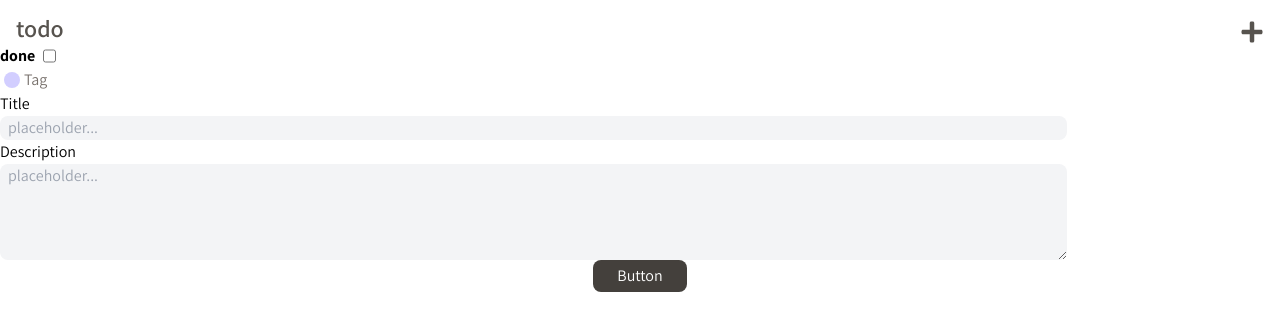
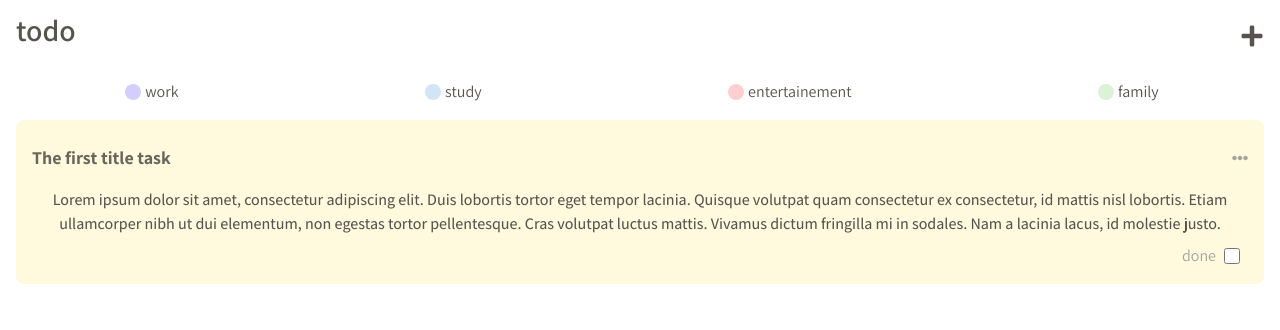
Before and after one commit to ShirleyBJ/todo_app_react, a React (Create React App) app: page / in a window 1280 px wide. Shown: the top 330 px of the page. Built offline with nearby package versions, Linux system fonts and the light colour scheme; the HTML template or start-up script is replaced by a standard one.

Commit message:
interface created - components of task assembled

```diff
--- a/src/App.js
+++ b/src/App.js
@@ -1,9 +1,6 @@
 import Header from "./components/header/Header.jsx";
-import CheckboxElement from "./components/checkbox/CheckboxElement.jsx";
-import TagElement from "./components/tag/TagElement.jsx";
-import TitleBox from "./components/input/TitleBox.jsx";
-import DescriptionBox from "./components/input/DescriptionBox.jsx";
-import Button from "./components/button/Button.jsx";
+import FilterBar from "./components/filterPanel/FilterBar.jsx";
+import Task from "./components/task/Task.jsx";
 
 import './App.css';
 
@@ -11,11 +8,8 @@ function App() {
   return (
     <div className="App">
       <Header/>
-      <CheckboxElement/>
-      <TagElement/>
-      <TitleBox/>
-      <DescriptionBox/>
-      <Button text="Button"/>
+      <FilterBar/>
+      <Task/>
     </div>
   );
 }
--- a/src/components/checkbox/CheckboxElement.jsx
+++ b/src/components/checkbox/CheckboxElement.jsx
@@ -2,9 +2,10 @@
 function CheckboxElement(){
     return (
         <>
-            <div className="flex">
-                <label htmlFor="taskChecked" className="font-bold">done</label>
-                <input type="checkbox" name="taskChecked" id="taskChecked" className="mx-2" />
+        {/* TODO: chage style of element if checkboxes is checked - state*/}
+            <div className="flex text-stone-400 items-center">
+                <label htmlFor="taskChecked" className="">done</label>
+                <input type="checkbox" name="taskChecked" id="taskChecked" className="accent-[#FFF9DE] mx-2 w-4 h-4 border-stone-400 rounded"/>
             </div>
         </>
     );
--- /dev/null
+++ b/src/components/filterPanel/FilterBar.jsx
@@ -0,0 +1,16 @@
+import TagElement from "../tag/TagElement";
+
+function FilterBar(){
+    return(
+        <>
+            <section className="flex w-full justify-around">
+                <TagElement color="bg-[#D2CEFF]" tagName="work"/>
+                <TagElement color="bg-[#D1E5F7]" tagName="study"/>
+                <TagElement color="bg-[#FFCECE]" tagName="entertainement"/>
+                <TagElement color="bg-[#DAF2D6]" tagName="family"/>
+            </section>
+        </>
+    );
+}
+
+export default FilterBar;
--- a/src/components/header/Header.jsx
+++ b/src/components/header/Header.jsx
@@ -3,8 +3,8 @@ import { FaPlus } from "@react-icons/all-files/fa/FaPlus";
 function Header() {
     return (
         <>
-            <header className="flex items-end justify-between mt-3 mx-4 text-stone-600">
-                <div className="text-2xl font-semibold">todo</div>
+            <header className="flex items-end justify-between mt-3 mx-4 text-stone-600 mb-8">
+                <h1 className="text-3xl font-semibold">todo</h1>
                 <div className="text-2xl">
                     <FaPlus/>
                 </div>
--- /dev/null
+++ b/src/components/tag/Sticker.jsx
@@ -0,0 +1,9 @@
+function Sticker({color = '#69665C'}){
+    return(
+        <>
+            <div className={`bg-[${color}] w-4 h-4 rounded-full mx-1`}></div>
+        </>
+    );
+}
+
+export default Sticker;
--- a/src/components/tag/TagElement.jsx
+++ b/src/components/tag/TagElement.jsx
@@ -1,9 +1,9 @@
-function TagElement() {
+function TagElement({color, tagName}) {
     return (
         <>
             <div className="flex items-center">
-                <span className="w-4 h-4 bg-[#D2CEFF] rounded-full mx-1"></span>
-                <span className="text-stone-500">Tag</span>
+                <span className={`${color} w-4 h-4 rounded-full mx-1`}></span>
+                <span className="text-stone-600">{tagName}</span>
             </div>
         </>
     );
--- /dev/null
+++ b/src/components/task/DescriptionTask.jsx
@@ -0,0 +1,11 @@
+function DescriptionTask({description}) {
+    return (
+        <>
+            <p className="text-stone-600 font-medium">
+                {description}
+            </p>
+        </>
+    );
+}
+
+export default DescriptionTask;
--- /dev/null
+++ b/src/components/task/Task.jsx
@@ -0,0 +1,40 @@
+import { FaEllipsisH } from "@react-icons/all-files/fa/FaEllipsisH";
+
+import TitleTask from "./TitleTask";
+import DescriptionTask from "./DescriptionTask";
+import Sticker from "../tag/Sticker";
+import CheckboxElement from "../checkbox/CheckboxElement";
+
+function Task() {
+    return (
+        <>
+            <section className="bg-[#FFF9DE] m-4 p-2 rounded-lg">
+                <div className="flex justify-between px-2 items-center">
+                    <TitleTask taskTitle="The first title task"/>
+                    <div>
+                        {/* TODO: Dropdown menu with state*/}
+                        <span className="text-1xl text-stone-400">
+                            <FaEllipsisH />
+                        </span>
+                    </div>
+                </div>
+                <div>
+                    <DescriptionTask description="Lorem ipsum dolor sit amet, consectetur adipiscing elit. Duis lobortis tortor eget tempor lacinia. Quisque volutpat quam consectetur ex consectetur, id mattis nisl lobortis. Etiam ullamcorper nibh ut dui elementum, non egestas tortor pellentesque. Cras volutpat luctus mattis. Vivamus dictum fringilla mi in sodales. Nam a lacinia lacus, id molestie justo."/>
+                </div>
+                <div className="flex justify-between m-2 items-center mt-2">
+                    <span className="flex justify-evenly">
+                        <Sticker />
+                        <Sticker />
+                        <Sticker />
+                        <Sticker />
+                    </span>
+                    <span>
+                        <CheckboxElement/>
+                    </span>
+                </div>
+            </section>
+        </>
+    );
+}
+
+export default Task;
--- /dev/null
+++ b/src/components/task/TitleTask.jsx
@@ -0,0 +1,9 @@
+function TitleTask({taskTitle}){
+    return(
+        <>
+            <h3 className="text-lg font-bold my-4 text-[#69665C]">{taskTitle}</h3>
+        </>
+    );
+}
+
+export default TitleTask;
```
